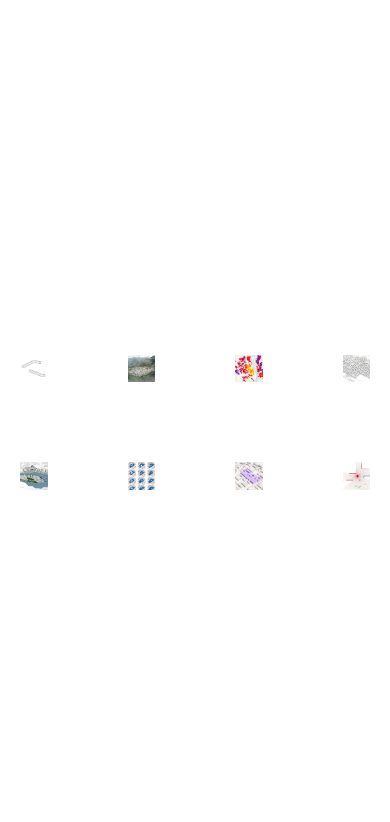
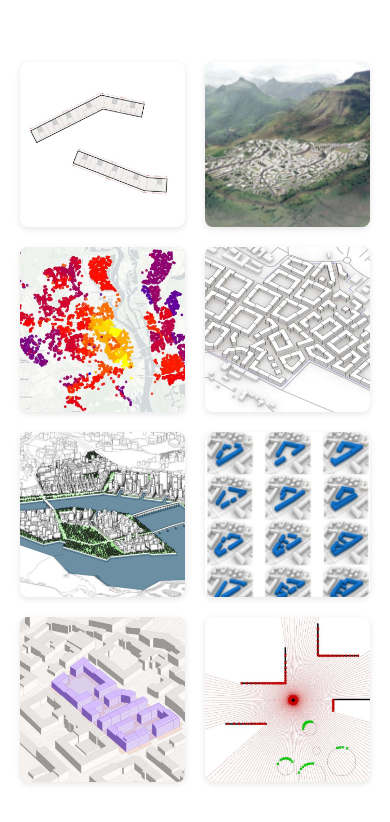
Before and after one commit to osintseva/Portfolio, a plain HTML site: page index.html in a window 390 px wide. Drawn offline with Linux system fonts and the light colour scheme.

Commit message:
Refactor index.html for improved styling and responsiveness; adjust gallery layout, add hover effects, and clean up code structure.

```diff
--- a/index.html
+++ b/index.html
@@ -2,9 +2,10 @@
 <html lang="en">
 <head>
   <meta charset="UTF-8">
-  <meta name="viewport" content="width=device-width,initial-scale=1.0">
+  <meta name="viewport" content="width=device-width, initial-scale=1.0">
   <title>Project Gallery</title>
   <style>
+    /* Reset & Base */
     * { box-sizing: border-box; margin: 0; padding: 0; }
     body {
       padding: 20px;
@@ -12,20 +13,21 @@
       font-family: Arial, sans-serif;
       min-height: 100vh;
       display: flex;
-      flex-direction: column;
       align-items: center;
       justify-content: center;
     }
+
+    /* Gallery Grid */
     .gallery {
       display: grid;
       grid-template-columns: repeat(4, 1fr);
-      gap: 80px;
-      max-width: 1500px;     /* ← fixed canvas width */
+      gap: 40px;
+      max-width: 1500px;
       width: 100%;
-      height: 100%;
-      margin: 0;             /* ← remove auto margin since body handles centering */
-      position: relative;
+      margin: 0 auto;
     }
+
+    /* Gallery Item */
     .item {
       position: relative;
       width: 100%;
@@ -35,6 +37,8 @@
       cursor: pointer;
       transition: transform 0.3s ease;
       text-decoration: none;
+      border-radius: 8px;
+      box-shadow: 0 2px 6px rgba(0,0,0,0.1);
     }
     .item img {
       position: absolute;
@@ -45,6 +49,8 @@
       transition: transform 0.3s ease;
     }
     .item:hover img { transform: scale(1.05); }
+
+    /* Hover Overlay */
     .overlay {
       position: absolute;
       top: 0; left: 0;
@@ -55,6 +61,7 @@
       background: rgba(0,0,0,0.5);
       opacity: 0;
       transition: opacity 0.3s ease;
+      border-radius: 8px;
     }
     .item:hover .overlay { opacity: 1; }
     .overlay span {
@@ -64,52 +71,31 @@
       text-align: center;
       padding: 0 8px;
     }
-    .header {
-      position: absolute;
-      top: -50px;
-      right: 0;
-      text-align: right;
-      font-family: 'Segoe UI', Tahoma, Geneva, Verdana, sans-serif;
-      font-weight: 300;
-      color: #333;
-      z-index: 1000;
-    }
-    .header h1 {
-      font-size: 1.4rem;
-      font-weight: 400;
-      margin: 0;
-      letter-spacing: 0.5px;
-    }
-    .header h2 {
-      font-size: 0.8rem;
-      font-weight: 300;
-      margin: 3px 0 0 0;
-      color: #666;
-      letter-spacing: 1px;
-      text-transform: uppercase;
+
+    /* Responsive: switch to 2 columns */
+    @media (max-width: 768px) {
+      .gallery {
+        grid-template-columns: repeat(2, 1fr);
+        gap: 20px;
+      }
     }
   </style>
 </head>
 <body>
-  <div class="header">
-    <h1>Iuliia Osintseva</h1>
-    <h2>Portfolio</h2>
-  </div>
+  <div class="gallery" id="gallery"></div>
+
   <script>
-    // === EDIT THIS ARRAY ===
     const PROJECTS = [
       { name: "Circulations DigiWo",    imageUrl: "images/img_1.jpg", linkUrl: "https://www.youtube.com/watch?v=jO5kzjUUG08&t=1h2m17s" },
-      { name: "Parametric Urbanism Ethiopia",        imageUrl: "images/img_2.jpg", linkUrl: "https://vimeo.com/manage/videos/210054230" },
-      { name: "ML: Apartment Price Prediction",      imageUrl: "images/img_3.jpg", linkUrl: "https://github.com/osintseva/ApartmentPrices" },
-      { name: "Scripts for Residential Generation",     imageUrl: "images/img_4.jpg", linkUrl: "https://www.youtube.com/watch?v=byOanT-oF54&list=PLKI3bXqM2ppkGsa7p1iU2w6NVNtMTzzi9&index=2&t=674s" },
-      { name: "Parametric Masterplan Tanjong Pagar",        imageUrl: "images/img_5.jpg", linkUrl: "https://vimeo.com/manage/videos/240964157" },
-      { name: "Volumes Generation DigiWo",   imageUrl: "images/img_6.jpg", linkUrl: "https://toolbox.decodingspaces.net/digiwo/" },
-      { name: "Co-Pilot for Residential Design",     imageUrl: "images/img_7.jpg", linkUrl: "https://www.linkedin.com/posts/michalukropec_innovation-startup-digitaltwin-ugcPost-7309131866920411137-swvt/" },
-      { name: "Grasshopper Primer",imageUrl: "images/img_8.jpg", linkUrl: "https://www.notion.so/GH-Rhino-Fast-Track-70e6b613f4e04e90af11aa2e6aae1bd4" }
+      { name: "Parametric Urbanism Ethiopia", imageUrl: "images/img_2.jpg", linkUrl: "https://vimeo.com/manage/videos/210054230" },
+      { name: "ML: Apartment Price Prediction", imageUrl: "images/img_3.jpg", linkUrl: "https://github.com/osintseva/ApartmentPrices" },
+      { name: "Scripts for Residential Generation", imageUrl: "images/img_4.jpg", linkUrl: "https://www.youtube.com/watch?v=byOanT-oF54&list=PLKI3bXqM2ppkGsa7p1iU2w6NVNtMTzzi9&index=2&t=674s" },
+      { name: "Parametric Masterplan Tanjong Pagar", imageUrl: "images/img_5.jpg", linkUrl: "https://vimeo.com/manage/videos/240964157" },
+      { name: "Volumes Generation DigiWo", imageUrl: "images/img_6.jpg", linkUrl: "https://toolbox.decodingspaces.net/digiwo/" },
+      { name: "Co-Pilot for Residential Design", imageUrl: "images/img_7.jpg", linkUrl: "https://www.linkedin.com/posts/michalukropec_innovation-startup-digitaltwin-ugcPost-7309131866920411137-swvt/" },
+      { name: "Grasshopper Primer", imageUrl: "images/img_8.jpg", linkUrl: "https://www.notion.so/GH-Rhino-Fast-Track-70e6b613f4e04e90af11aa2e6aae1bd4" }
     ];
-  </script>
-  <div class="gallery" id="gallery"></div>
-  <script>
+
     const gallery = document.getElementById("gallery");
     PROJECTS.forEach(p => {
       const a = document.createElement("a");
```
